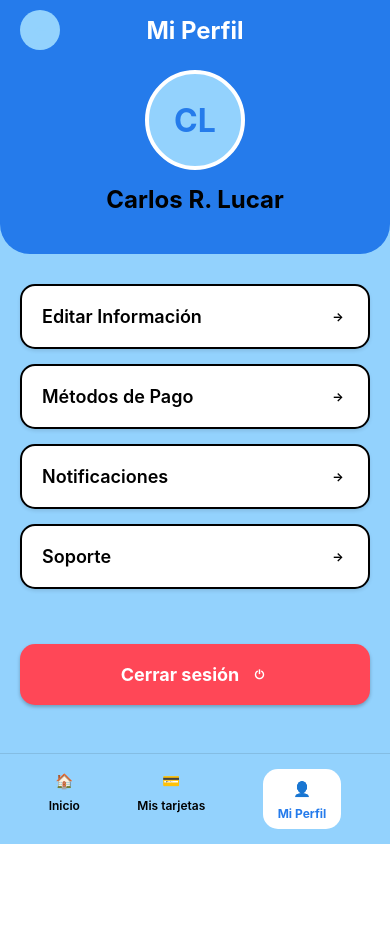
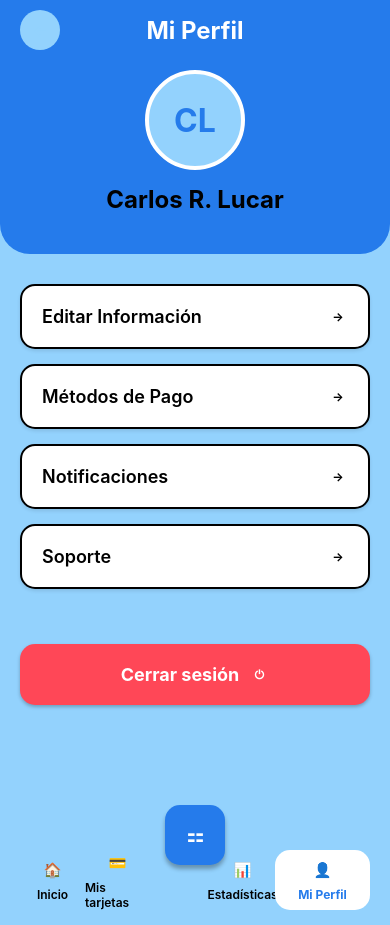
Before and after one commit to urp-moviles-2025-1/MobiPago-pruebaexpo, a React Native app in the folder MobiPago/: screen /MiPerfil in a window 390 px wide. Before the commit the page ends 844 px from the top, so only its background shows below. Built offline with nearby package versions, Linux system fonts and the light colour scheme.

Commit message:
commit nuevo home page
-se cambio el homepage

```diff
--- a/MobiPago/App.js
+++ b/MobiPago/App.js
@@ -1,5 +1,6 @@
 import { ScrollView, View, Text, StyleSheet, SafeAreaView, TouchableOpacity, StatusBar } from "react-native"
 import { usePerfil } from "./context/PerfilContext"
+import Navbar from "./components/navbar"
 
 // Componente de icono simple
 const Icon = ({ name, size = 24, color = "#000" }) => (
@@ -29,26 +30,7 @@ export default function App({ navigation }) {
     return `S/.${balance.toLocaleString("es-PE", { minimumFractionDigits: 3 })}`
   }
 
-  // Función para navegar a estadísticas
-  const handleNavigateToStatistics = () => {
-    if (navigation) {
-      navigation.navigate("Statistics")
-    }
-  }
-
-  const handleNavigateToTarjetas = () => {
-    if (navigation) {
-      navigation.navigate("Tarjetas")
-    }
-  }
-
-  const handleNavigateToMiPerfil = () => {
-    if (navigation) {
-      navigation.navigate("MiPerfil")
-    }
-  }
-
-  // Agregar función para navegar a notificaciones
+  // Función para navegar a notificaciones
   const handleNavigateToNotifications = () => {
     if (navigation) {
       navigation.navigate("Notificaciones")
@@ -133,15 +115,15 @@ export default function App({ navigation }) {
           </TouchableOpacity>
           <TouchableOpacity style={styles.actionButton}>
             <View style={styles.actionButtonIcon}>
+              <Icon name="🔧" size={28} color="#000" />
+            </View>
+            <Text style={styles.actionButtonText}>Servicios</Text>
+          </TouchableOpacity>
+          <TouchableOpacity style={styles.actionButton}>
+            <View style={styles.actionButtonIcon}>
               <Icon name="🔍" size={28} color="#000" />
             </View>
             <Text style={styles.actionButtonText}>Transacciones</Text>
-          </TouchableOpacity>
-          <TouchableOpacity style={styles.actionButton} onPress={handleNavigateToStatistics}>
-            <View style={styles.actionButtonIcon}>
-              <Icon name="📊" size={28} color="#000" />
-            </View>
-            <Text style={styles.actionButtonText}>Estadísticas</Text>
           </TouchableOpacity>
         </View>
 
@@ -153,9 +135,9 @@ export default function App({ navigation }) {
 
         {/* Main Action Buttons */}
         <View style={styles.mainActions}>
-          <TouchableOpacity style={styles.qrButton}>
-            <Text style={styles.mainActionText}>Mostrar QR</Text>
-            <Icon name="📱" size={20} color="#fff" />
+          <TouchableOpacity style={styles.scanButton}>
+            <Text style={styles.mainActionText}>Escanear</Text>
+            <Icon name="📷" size={20} color="#fff" />
           </TouchableOpacity>
           <TouchableOpacity style={styles.sendButton}>
             <Text style={styles.mainActionText}>Enviar</Text>
@@ -164,21 +146,8 @@ export default function App({ navigation }) {
         </View>
       </ScrollView>
 
-      {/* Bottom Navigation - FIXED AT BOTTOM */}
-      <View style={styles.bottomNav}>
-        <TouchableOpacity style={styles.navItem}>
-          <Icon name="🏠" size={24} color="#000" />
-          <Text style={styles.navText}>Inicio</Text>
-        </TouchableOpacity>
-        <TouchableOpacity style={styles.navItem} onPress={handleNavigateToTarjetas}>
-          <Icon name="💳" size={24} color="#000" />
-          <Text style={styles.navText}>Mis tarjetas</Text>
-        </TouchableOpacity>
-        <TouchableOpacity style={styles.navItem} onPress={handleNavigateToMiPerfil}>
-          <Icon name="👤" size={24} color="#000" />
-          <Text style={styles.navText}>Mi Perfil</Text>
-        </TouchableOpacity>
-      </View>
+      {/* New Navbar Component */}
+      <Navbar navigation={navigation} activeScreen="Home" />
     </SafeAreaView>
   )
 }
@@ -240,7 +209,7 @@ const styles = StyleSheet.create({
   },
   scrollContent: {
     padding: 20,
-    paddingBottom: 20,
+    paddingBottom: 100, // Extra padding for the elevated QR button
   },
   movementsCard: {
     backgroundColor: "#93d2fd",
@@ -349,7 +318,7 @@ const styles = StyleSheet.create({
     justifyContent: "space-between",
     marginBottom: 20,
   },
-  qrButton: {
+  scanButton: {
     backgroundColor: "#257beb",
     borderRadius: 15,
     padding: 20,
@@ -375,22 +344,6 @@ const styles = StyleSheet.create({
     fontWeight: "bold",
     marginHorizontal: 8,
   },
-  bottomNav: {
-    flexDirection: "row",
-    backgroundColor: "#93d2fd",
-    paddingVertical: 15,
-    paddingHorizontal: 20,
-    justifyContent: "space-around",
-  },
-  navItem: {
-    alignItems: "center",
-  },
-  navText: {
-    marginTop: 5,
-    fontSize: 12,
-    color: "#000000",
-    fontWeight: "600",
-  },
   iconPlaceholder: {
     justifyContent: "center",
     alignItems: "center",
--- /dev/null
+++ b/MobiPago/components/navbar.js
@@ -0,0 +1,151 @@
+import { View, Text, StyleSheet, TouchableOpacity } from "react-native"
+
+// Componente de icono simple
+const Icon = ({ name, size = 24, color = "#000" }) => (
+  <View style={[styles.iconPlaceholder, { width: size, height: size }]}>
+    <Text style={{ color, fontSize: size * 0.6, fontWeight: "bold" }}>{name}</Text>
+  </View>
+)
+
+export default function Navbar({ navigation, activeScreen = "Home" }) {
+  const handleNavigateToHome = () => {
+    if (navigation && activeScreen !== "Home") {
+      navigation.navigate("Home")
+    }
+  }
+
+  const handleNavigateToTarjetas = () => {
+    if (navigation && activeScreen !== "Tarjetas") {
+      navigation.navigate("Tarjetas")
+    }
+  }
+
+  const handleNavigateToStatistics = () => {
+    if (navigation && activeScreen !== "Statistics") {
+      navigation.navigate("Statistics")
+    }
+  }
+
+  const handleNavigateToMiPerfil = () => {
+    if (navigation && activeScreen !== "MiPerfil") {
+      navigation.navigate("MiPerfil")
+    }
+  }
+
+  const handleQRAction = () => {
+    // Aquí puedes agregar la funcionalidad del QR
+    console.log("QR button pressed")
+    // Por ejemplo: navigation.navigate("QRScanner")
+  }
+
+  return (
+    <View style={styles.navbarContainer}>
+      {/* QR Button - Positioned above the navbar */}
+      <TouchableOpacity style={styles.qrButton} onPress={handleQRAction}>
+        <Icon name="⚏" size={32} color="#ffffff" />
+      </TouchableOpacity>
+
+      {/* Bottom Navigation */}
+      <View style={styles.bottomNav}>
+        <TouchableOpacity
+          style={[styles.navItem, activeScreen === "Home" && styles.activeNavItem]}
+          onPress={handleNavigateToHome}
+        >
+          <Icon name="🏠" size={24} color={activeScreen === "Home" ? "#257beb" : "#000"} />
+          <Text style={[styles.navText, activeScreen === "Home" && styles.activeNavText]}>Inicio</Text>
+        </TouchableOpacity>
+
+        <TouchableOpacity
+          style={[styles.navItem, activeScreen === "Tarjetas" && styles.activeNavItem]}
+          onPress={handleNavigateToTarjetas}
+        >
+          <Icon name="💳" size={24} color={activeScreen === "Tarjetas" ? "#257beb" : "#000"} />
+          <Text style={[styles.navText, activeScreen === "Tarjetas" && styles.activeNavText]}>Mis tarjetas</Text>
+        </TouchableOpacity>
+
+        {/* Spacer for QR button */}
+        <View style={styles.qrSpacer} />
+
+        <TouchableOpacity
+          style={[styles.navItem, activeScreen === "Statistics" && styles.activeNavItem]}
+          onPress={handleNavigateToStatistics}
+        >
+          <Icon name="📊" size={24} color={activeScreen === "Statistics" ? "#257beb" : "#000"} />
+          <Text style={[styles.navText, activeScreen === "Statistics" && styles.activeNavText]}>Estadísticas</Text>
+        </TouchableOpacity>
+
+        <TouchableOpacity
+          style={[styles.navItem, activeScreen === "MiPerfil" && styles.activeNavItem]}
+          onPress={handleNavigateToMiPerfil}
+        >
+          <Icon name="👤" size={24} color={activeScreen === "MiPerfil" ? "#257beb" : "#000"} />
+          <Text style={[styles.navText, activeScreen === "MiPerfil" && styles.activeNavText]}>Mi Perfil</Text>
+        </TouchableOpacity>
+      </View>
+    </View>
+  )
+}
+
+const styles = StyleSheet.create({
+  navbarContainer: {
+    position: "relative",
+  },
+  qrButton: {
+    position: "absolute",
+    top: -30,
+    left: "50%",
+    marginLeft: -30,
+    width: 60,
+    height: 60,
+    borderRadius: 15,
+    backgroundColor: "#257beb",
+    justifyContent: "center",
+    alignItems: "center",
+    shadowColor: "#000",
+    shadowOffset: {
+      width: 0,
+      height: 4,
+    },
+    shadowOpacity: 0.3,
+    shadowRadius: 4.65,
+    elevation: 8,
+    zIndex: 1000,
+  },
+  bottomNav: {
+    flexDirection: "row",
+    backgroundColor: "#93d2fd",
+    paddingVertical: 15,
+    paddingHorizontal: 20,
+    justifyContent: "space-around",
+    alignItems: "center",
+  },
+  navItem: {
+    alignItems: "center",
+    flex: 1,
+  },
+  activeNavItem: {
+    backgroundColor: "#ffffff",
+    borderRadius: 15,
+    paddingHorizontal: 15,
+    paddingVertical: 8,
+  },
+  navText: {
+    marginTop: 5,
+    fontSize: 12,
+    color: "#000000",
+    fontWeight: "600",
+  },
+  activeNavText: {
+    color: "#257beb",
+    fontWeight: "bold",
+  },
+  qrSpacer: {
+    width: 60,
+    height: 1,
+  },
+  iconPlaceholder: {
+    justifyContent: "center",
+    alignItems: "center",
+    backgroundColor: "transparent",
+  },
+})
--- a/MobiPago/screens/miperfil.js
+++ b/MobiPago/screens/miperfil.js
@@ -1,5 +1,6 @@
 import { View, Text, StyleSheet, SafeAreaView, ScrollView, TouchableOpacity, StatusBar, Alert } from "react-native"
 import { usePerfil } from "../context/PerfilContext"
+import Navbar from "../components/navbar"
 
 // Componente de icono simple
 const Icon = ({ name, size = 24, color = "#000" }) => (
@@ -72,18 +73,6 @@ export default function MiPerfil({ navigation }) {
     ])
   }
 
-  const handleNavigateToHome = () => {
-    if (navigation) {
-      navigation.navigate("Home")
-    }
-  }
-
-  const handleNavigateToTarjetas = () => {
-    if (navigation) {
-      navigation.navigate("Tarjetas")
-    }
-  }
-
   return (
     <SafeAreaView style={styles.container}>
       <StatusBar barStyle="light-content" backgroundColor="#257beb" />
@@ -109,7 +98,11 @@ export default function MiPerfil({ navigation }) {
         </Text>
       </View>
 
-      <ScrollView style={styles.content} showsVerticalScrollIndicator={false}>
+      <ScrollView
+        style={styles.content}
+        contentContainerStyle={styles.scrollContent}
+        showsVerticalScrollIndicator={false}
+      >
         {/* Menu Options */}
         <View style={styles.menuContainer}>
           <MenuOption title="Editar Información" onPress={handleEditarInformacion} />
@@ -125,21 +118,8 @@ export default function MiPerfil({ navigation }) {
         </TouchableOpacity>
       </ScrollView>
 
-      {/* Bottom Navigation */}
-      <View style={styles.bottomNav}>
-        <TouchableOpacity style={styles.navItem} onPress={handleNavigateToHome}>
-          <Icon name="🏠" size={24} color="#000" />
-          <Text style={styles.navText}>Inicio</Text>
-        </TouchableOpacity>
-        <TouchableOpacity style={styles.navItem} onPress={handleNavigateToTarjetas}>
-          <Icon name="💳" size={24} color="#000" />
-          <Text style={styles.navText}>Mis tarjetas</Text>
-        </TouchableOpacity>
-        <TouchableOpacity style={[styles.navItem, styles.activeNavItem]}>
-          <Icon name="👤" size={24} color="#257beb" />
-          <Text style={[styles.navText, styles.activeNavText]}>Mi Perfil</Text>
-        </TouchableOpacity>
-      </View>
+      {/* New Navbar Component */}
+      <Navbar navigation={navigation} activeScreen="MiPerfil" />
     </SafeAreaView>
   )
 }
@@ -209,6 +189,9 @@ const styles = StyleSheet.create({
     paddingHorizontal: 20,
     paddingTop: 30,
   },
+  scrollContent: {
+    paddingBottom: 100, // Extra padding for the elevated QR button
+  },
   menuContainer: {
     marginBottom: 40,
   },
@@ -259,34 +242,6 @@ const styles = StyleSheet.create({
     color: "#ffffff",
     marginRight: 10,
   },
-  bottomNav: {
-    flexDirection: "row",
-    backgroundColor: "#93d2fd",
-    paddingVertical: 15,
-    paddingHorizontal: 20,
-    justifyContent: "space-around",
-    borderTopWidth: 1,
-    borderTopColor: "rgba(0,0,0,0.1)",
-  },
-  navItem: {
-    alignItems: "center",
-  },
-  activeNavItem: {
-    backgroundColor: "#ffffff",
-    borderRadius: 15,
-    paddingHorizontal: 15,
-    paddingVertical: 8,
-  },
-  navText: {
-    marginTop: 5,
-    fontSize: 12,
-    color: "#000000",
-    fontWeight: "600",
-  },
-  activeNavText: {
-    color: "#257beb",
-    fontWeight: "bold",
-  },
   iconPlaceholder: {
     justifyContent: "center",
     alignItems: "center",
--- a/MobiPago/screens/statistics.js
+++ b/MobiPago/screens/statistics.js
@@ -1,6 +1,6 @@
 import { View, Text, StyleSheet, SafeAreaView, ScrollView, TouchableOpacity, StatusBar, Dimensions } from "react-native"
-import { perfil } from "../data/dummy-data"
-
+import { usePerfil } from "../context/PerfilContext"
+import Navbar from "../components/navbar"
 
 const { width } = Dimensions.get("window")
 
@@ -66,6 +66,8 @@ const SimpleChart = () => {
 }
 
 export default function Statistics({ navigation }) {
+  const { perfil } = usePerfil()
+
   // Función para formatear el monto
   const formatAmount = (amount) => {
     const absAmount = Math.abs(amount)
@@ -96,7 +98,11 @@ export default function Statistics({ navigation }) {
         <View style={styles.headerSpacer} />
       </View>
 
-      <ScrollView style={styles.content} showsVerticalScrollIndicator={false}>
+      <ScrollView
+        style={styles.content}
+        contentContainerStyle={styles.scrollContent}
+        showsVerticalScrollIndicator={false}
+      >
         {/* Balance Section */}
         <View style={styles.balanceSection}>
           <Text style={styles.balanceLabel}>Saldo Actual</Text>
@@ -144,6 +150,9 @@ export default function Statistics({ navigation }) {
           )}
         </View>
       </ScrollView>
+
+      {/* New Navbar Component */}
+      <Navbar navigation={navigation} activeScreen="Statistics" />
     </SafeAreaView>
   )
 }
@@ -179,6 +188,9 @@ const styles = StyleSheet.create({
   },
   content: {
     flex: 1,
+  },
+  scrollContent: {
+    paddingBottom: 100, // Extra padding for the elevated QR button
   },
   balanceSection: {
     alignItems: "center",
--- a/MobiPago/screens/tarjetas.js
+++ b/MobiPago/screens/tarjetas.js
@@ -1,5 +1,6 @@
 import { View, Text, StyleSheet, SafeAreaView, ScrollView, TouchableOpacity, StatusBar } from "react-native"
 import { useTarjetas } from "../context/TarjetasContext"
+import Navbar from "../components/navbar"
 
 // Componente de icono simple
 const Icon = ({ name, size = 24, color = "#000" }) => (
@@ -87,7 +88,11 @@ export default function Tarjetas({ navigation }) {
         <View style={styles.headerSpacer} />
       </View>
 
-      <ScrollView style={styles.content} showsVerticalScrollIndicator={false}>
+      <ScrollView
+        style={styles.content}
+        contentContainerStyle={styles.scrollContent}
+        showsVerticalScrollIndicator={false}
+      >
         {/* Tarjetas */}
         <View style={styles.cardsContainer}>
           {tarjetas.map((tarjeta, index) => (
@@ -102,21 +107,8 @@ export default function Tarjetas({ navigation }) {
         </TouchableOpacity>
       </ScrollView>
 
-      {/* Bottom Navigation */}
-      <View style={styles.bottomNav}>
-        <TouchableOpacity style={styles.navItem} onPress={() => navigation?.navigate("Home")}>
-          <Icon name="🏠" size={24} color="#000" />
-          <Text style={styles.navText}>Inicio</Text>
-        </TouchableOpacity>
-        <TouchableOpacity style={[styles.navItem, styles.activeNavItem]}>
-          <Icon name="💳" size={24} color="#257beb" />
-          <Text style={[styles.navText, styles.activeNavText]}>Mis tarjetas</Text>
-        </TouchableOpacity>
-        <TouchableOpacity style={styles.navItem}>
-          <Icon name="👤" size={24} color="#000" />
-          <Text style={styles.navText}>Mi Perfil</Text>
-        </TouchableOpacity>
-      </View>
+      {/* New Navbar Component */}
+      <Navbar navigation={navigation} activeScreen="Tarjetas" />
     </SafeAreaView>
   )
 }
@@ -153,6 +145,9 @@ const styles = StyleSheet.create({
   content: {
     flex: 1,
     paddingHorizontal: 20,
+  },
+  scrollContent: {
+    paddingBottom: 100, // Extra padding for the elevated QR button
   },
   cardsContainer: {
     paddingBottom: 20,
@@ -233,32 +228,6 @@ const styles = StyleSheet.create({
     color: "#ffffff",
     marginRight: 10,
   },
-  bottomNav: {
-    flexDirection: "row",
-    backgroundColor: "#93d2fd",
-    paddingVertical: 15,
-    paddingHorizontal: 20,
-    justifyContent: "space-around",
-  },
-  navItem: {
-    alignItems: "center",
-  },
-  activeNavItem: {
-    backgroundColor: "#ffffff",
-    borderRadius: 15,
-    paddingHorizontal: 15,
-    paddingVertical: 8,
-  },
-  navText: {
-    marginTop: 5,
-    fontSize: 12,
-    color: "#000000",
-    fontWeight: "600",
-  },
-  activeNavText: {
-    color: "#257beb",
-    fontWeight: "bold",
-  },
   iconPlaceholder: {
     justifyContent: "center",
     alignItems: "center",
```
